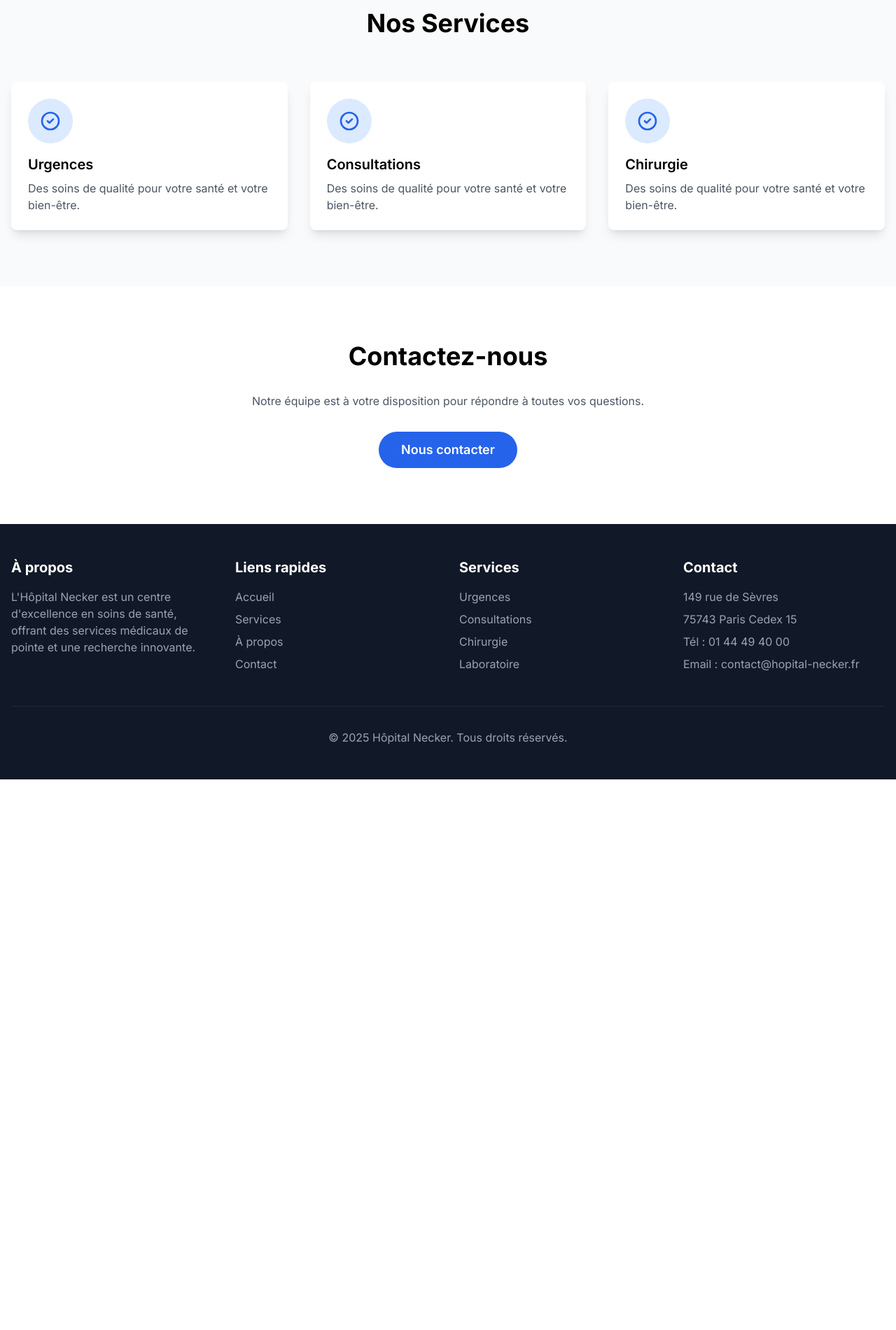
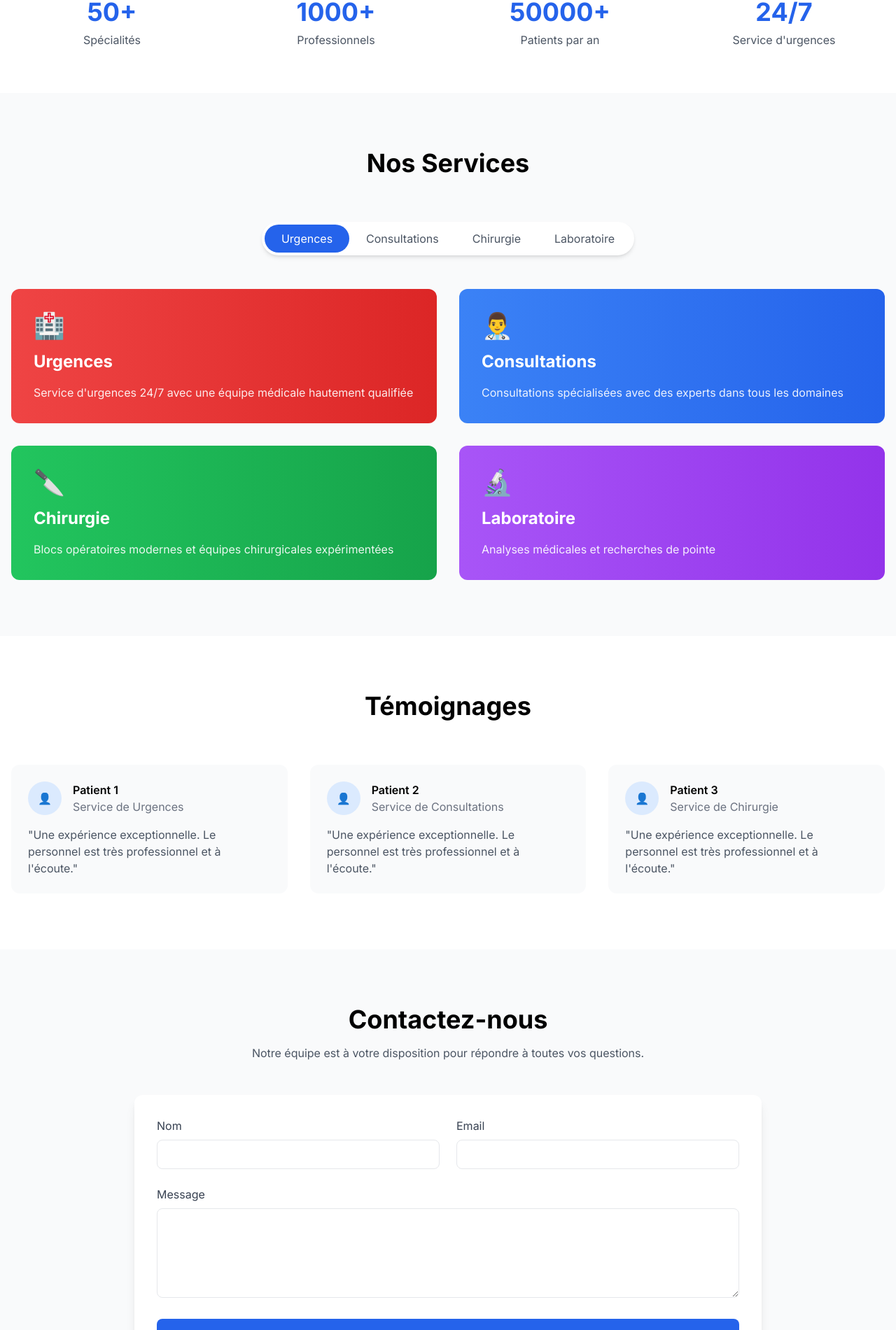
Before and after one commit to ZKR-NVS/CIC---Hopital-necker, a Next.js app: page / in a window 1280 px wide. Shown: the part 867-2768 px from the top of the page at 70% size. Before the commit the page ends 1981 px from the top, so only its background shows below. Built offline with nearby package versions, Linux system fonts and the light colour scheme.

Commit message:
feat: Ajout de nouvelles sections et fonctionnalités au site

```diff
--- a/src/app/page.tsx
+++ b/src/app/page.tsx
@@ -3,13 +3,59 @@
 import { motion } from 'framer-motion';
 import Image from 'next/image'
 import Link from 'next/link'
+import { useState } from 'react';
+
+const services = [
+  {
+    title: "Urgences",
+    description: "Service d'urgences 24/7 avec une équipe médicale hautement qualifiée",
+    icon: "🏥",
+    color: "from-red-500 to-red-600"
+  },
+  {
+    title: "Consultations",
+    description: "Consultations spécialisées avec des experts dans tous les domaines",
+    icon: "👨‍⚕️",
+    color: "from-blue-500 to-blue-600"
+  },
+  {
+    title: "Chirurgie",
+    description: "Blocs opératoires modernes et équipes chirurgicales expérimentées",
+    icon: "🔪",
+    color: "from-green-500 to-green-600"
+  },
+  {
+    title: "Laboratoire",
+    description: "Analyses médicales et recherches de pointe",
+    icon: "🔬",
+    color: "from-purple-500 to-purple-600"
+  }
+];
+
+const stats = [
+  { number: "50+", label: "Spécialités" },
+  { number: "1000+", label: "Professionnels" },
+  { number: "50000+", label: "Patients par an" },
+  { number: "24/7", label: "Service d'urgences" }
+];
 
 export default function Home() {
+  const [activeTab, setActiveTab] = useState('urgences');
+
   return (
     <main className="min-h-screen">
-      {/* Hero Section */}
+      {/* Hero Section avec Parallax */}
       <section className="relative h-screen flex items-center justify-center overflow-hidden">
-        <div className="absolute inset-0 bg-gradient-to-r from-blue-600 to-blue-800 opacity-90" />
+        <div className="absolute inset-0">
+          <Image
+            src="/images/hospital-hero.jpg"
+            alt="Hôpital Necker"
+            fill
+            className="object-cover"
+            priority
+          />
+          <div className="absolute inset-0 bg-gradient-to-r from-blue-900/90 to-blue-800/90" />
+        </div>
         <motion.div
           initial={{ opacity: 0, y: 20 }}
           animate={{ opacity: 1, y: 0 }}
@@ -20,8 +66,9 @@ export default function Home() {
             Hôpital Necker
           </h1>
           <p className="text-xl md:text-2xl mb-8">
-            Excellence en soins de santé
+            Excellence en soins de santé et innovation médicale
           </p>
+          <div className="flex flex-col sm:flex-row gap-4 justify-center">
             <motion.button
               whileHover={{ scale: 1.05 }}
               whileTap={{ scale: 0.95 }}
@@ -29,10 +76,38 @@ export default function Home() {
             >
               Prendre rendez-vous
             </motion.button>
+            <motion.button
+              whileHover={{ scale: 1.05 }}
+              whileTap={{ scale: 0.95 }}
+              className="bg-transparent border-2 border-white text-white px-8 py-3 rounded-full font-semibold text-lg"
+            >
+              En savoir plus
+            </motion.button>
+          </div>
         </motion.div>
       </section>
 
-      {/* Services Section */}
+      {/* Stats Section */}
+      <section className="py-16 bg-white">
+        <div className="container mx-auto px-4">
+          <div className="grid grid-cols-2 md:grid-cols-4 gap-8">
+            {stats.map((stat, index) => (
+              <motion.div
+                key={stat.label}
+                initial={{ opacity: 0, y: 20 }}
+                whileInView={{ opacity: 1, y: 0 }}
+                transition={{ duration: 0.6, delay: index * 0.1 }}
+                className="text-center"
+              >
+                <div className="text-4xl font-bold text-blue-600 mb-2">{stat.number}</div>
+                <div className="text-gray-600">{stat.label}</div>
+              </motion.div>
+            ))}
+          </div>
+        </div>
+      </section>
+
+      {/* Services Section avec Tabs */}
       <section className="py-20 bg-gray-50">
         <div className="container mx-auto px-4">
           <motion.h2
@@ -43,23 +118,76 @@ export default function Home() {
           >
             Nos Services
           </motion.h2>
-          <div className="grid grid-cols-1 md:grid-cols-3 gap-8">
-            {['Urgences', 'Consultations', 'Chirurgie'].map((service, index) => (
+
+          {/* Tabs */}
+          <div className="flex justify-center mb-12">
+            <div className="bg-white p-1 rounded-full shadow-md">
+              {services.map((service) => (
+                <button
+                  key={service.title}
+                  onClick={() => setActiveTab(service.title.toLowerCase())}
+                  className={`px-6 py-2 rounded-full transition-all ${
+                    activeTab === service.title.toLowerCase()
+                      ? 'bg-blue-600 text-white'
+                      : 'text-gray-600 hover:text-blue-600'
+                  }`}
+                >
+                  {service.title}
+                </button>
+              ))}
+            </div>
+          </div>
+
+          {/* Service Content */}
+          <div className="grid grid-cols-1 md:grid-cols-2 gap-8">
+            {services.map((service, index) => (
               <motion.div
-                key={service}
+                key={service.title}
                 initial={{ opacity: 0, y: 20 }}
                 whileInView={{ opacity: 1, y: 0 }}
                 transition={{ duration: 0.6, delay: index * 0.2 }}
-                className="bg-white p-6 rounded-lg shadow-lg hover:shadow-xl transition-shadow"
+                className={`bg-gradient-to-r ${service.color} p-8 rounded-xl text-white`}
               >
-                <div className="w-16 h-16 bg-blue-100 rounded-full flex items-center justify-center mb-4">
-                  <svg className="w-8 h-8 text-blue-600" fill="none" stroke="currentColor" viewBox="0 0 24 24">
-                    <path strokeLinecap="round" strokeLinejoin="round" strokeWidth={2} d="M9 12l2 2 4-4m6 2a9 9 0 11-18 0 9 9 0 0118 0z" />
-                  </svg>
+                <div className="text-4xl mb-4">{service.icon}</div>
+                <h3 className="text-2xl font-bold mb-4">{service.title}</h3>
+                <p className="text-white/90">{service.description}</p>
+              </motion.div>
+            ))}
           </div>
-                <h3 className="text-xl font-semibold mb-2">{service}</h3>
+        </div>
+      </section>
+
+      {/* Témoignages Section */}
+      <section className="py-20 bg-white">
+        <div className="container mx-auto px-4">
+          <motion.h2
+            initial={{ opacity: 0, y: 20 }}
+            whileInView={{ opacity: 1, y: 0 }}
+            transition={{ duration: 0.6 }}
+            className="text-4xl font-bold text-center mb-16"
+          >
+            Témoignages
+          </motion.h2>
+          <div className="grid grid-cols-1 md:grid-cols-3 gap-8">
+            {[1, 2, 3].map((_, index) => (
+              <motion.div
+                key={index}
+                initial={{ opacity: 0, y: 20 }}
+                whileInView={{ opacity: 1, y: 0 }}
+                transition={{ duration: 0.6, delay: index * 0.2 }}
+                className="bg-gray-50 p-6 rounded-xl"
+              >
+                <div className="flex items-center mb-4">
+                  <div className="w-12 h-12 bg-blue-100 rounded-full flex items-center justify-center mr-4">
+                    👤
+                  </div>
+                  <div>
+                    <h4 className="font-semibold">Patient {index + 1}</h4>
+                    <p className="text-gray-500">Service de {services[index].title}</p>
+                  </div>
+                </div>
                 <p className="text-gray-600">
-                  Des soins de qualité pour votre santé et votre bien-être.
+                  "Une expérience exceptionnelle. Le personnel est très professionnel et à l'écoute."
                 </p>
               </motion.div>
             ))}
@@ -67,47 +195,89 @@ export default function Home() {
         </div>
       </section>
 
-      {/* Contact Section */}
+      {/* Contact Section avec Formulaire */}
+      <section className="py-20 bg-gray-50">
+        <div className="container mx-auto px-4">
+          <div className="max-w-4xl mx-auto">
+            <motion.div
+              initial={{ opacity: 0, y: 20 }}
+              whileInView={{ opacity: 1, y: 0 }}
+              transition={{ duration: 0.6 }}
+              className="text-center mb-12"
+            >
+              <h2 className="text-4xl font-bold mb-4">Contactez-nous</h2>
+              <p className="text-gray-600">
+                Notre équipe est à votre disposition pour répondre à toutes vos questions.
+              </p>
+            </motion.div>
+
+            <motion.form
+              initial={{ opacity: 0, y: 20 }}
+              whileInView={{ opacity: 1, y: 0 }}
+              transition={{ duration: 0.6, delay: 0.2 }}
+              className="bg-white p-8 rounded-xl shadow-lg"
+            >
+              <div className="grid grid-cols-1 md:grid-cols-2 gap-6 mb-6">
+                <div>
+                  <label className="block text-gray-700 mb-2">Nom</label>
+                  <input
+                    type="text"
+                    className="w-full px-4 py-2 border rounded-lg focus:outline-none focus:ring-2 focus:ring-blue-500"
+                  />
+                </div>
+                <div>
+                  <label className="block text-gray-700 mb-2">Email</label>
+                  <input
+                    type="email"
+                    className="w-full px-4 py-2 border rounded-lg focus:outline-none focus:ring-2 focus:ring-blue-500"
+                  />
+                </div>
+              </div>
+              <div className="mb-6">
+                <label className="block text-gray-700 mb-2">Message</label>
+                <textarea
+                  className="w-full px-4 py-2 border rounded-lg focus:outline-none focus:ring-2 focus:ring-blue-500 h-32"
+                ></textarea>
+              </div>
+              <motion.button
+                whileHover={{ scale: 1.02 }}
+                whileTap={{ scale: 0.98 }}
+                className="w-full bg-blue-600 text-white py-3 rounded-lg font-semibold"
+              >
+                Envoyer
+              </motion.button>
+            </motion.form>
+          </div>
+        </div>
+      </section>
+
+      {/* Carte Section */}
       <section className="py-20 bg-white">
         <div className="container mx-auto px-4">
           <motion.div
             initial={{ opacity: 0, y: 20 }}
             whileInView={{ opacity: 1, y: 0 }}
             transition={{ duration: 0.6 }}
-            className="max-w-2xl mx-auto text-center"
+            className="text-center mb-12"
           >
-            <h2 className="text-4xl font-bold mb-8">Contactez-nous</h2>
-            <p className="text-gray-600 mb-8">
-              Notre équipe est à votre disposition pour répondre à toutes vos questions.
+            <h2 className="text-4xl font-bold mb-4">Notre Emplacement</h2>
+            <p className="text-gray-600">
+              149 rue de Sèvres, 75743 Paris Cedex 15
             </p>
-            <motion.button
-              whileHover={{ scale: 1.05 }}
-              whileTap={{ scale: 0.95 }}
-              className="bg-blue-600 text-white px-8 py-3 rounded-full font-semibold text-lg"
-            >
-              Nous contacter
-            </motion.button>
           </motion.div>
+          <div className="h-[400px] rounded-xl overflow-hidden">
+            <iframe
+              src="https://www.google.com/maps/embed?pb=!1m18!1m12!1m3!1d2624.142047456456!2d2.314015315674808!3d48.85661497929811!2m3!1f0!2f0!3f0!3m2!1i1024!2i768!4f13.1!3m3!1m2!1s0x47e66f9c0c0c0c0c%3A0x0!2zSG9zcGl0YWwgTmVja2Vy!5e0!3m2!1sfr!2sfr!4v1647123456789!5m2!1sfr!2sfr"
+              width="100%"
+              height="100%"
+              style={{ border: 0 }}
+              allowFullScreen
+              loading="lazy"
+              referrerPolicy="no-referrer-when-downgrade"
+            ></iframe>
+          </div>
         </div>
       </section>
     </main>
   )
 }
-
-const services = [
-  {
-    title: "Recherche Clinique",
-    description: "Études et essais cliniques de pointe pour faire avancer la médecine",
-    icon: "🔬"
-  },
-  {
-    title: "Soins Spécialisés",
-    description: "Expertise médicale de haut niveau pour les patients",
-    icon: "⚕️"
-  },
-  {
-    title: "Innovation Médicale",
-    description: "Développement de nouvelles approches thérapeutiques",
-    icon: "💡"
-  }
-]
```
Lines whose indentation alone changed are shown as unchanged.
